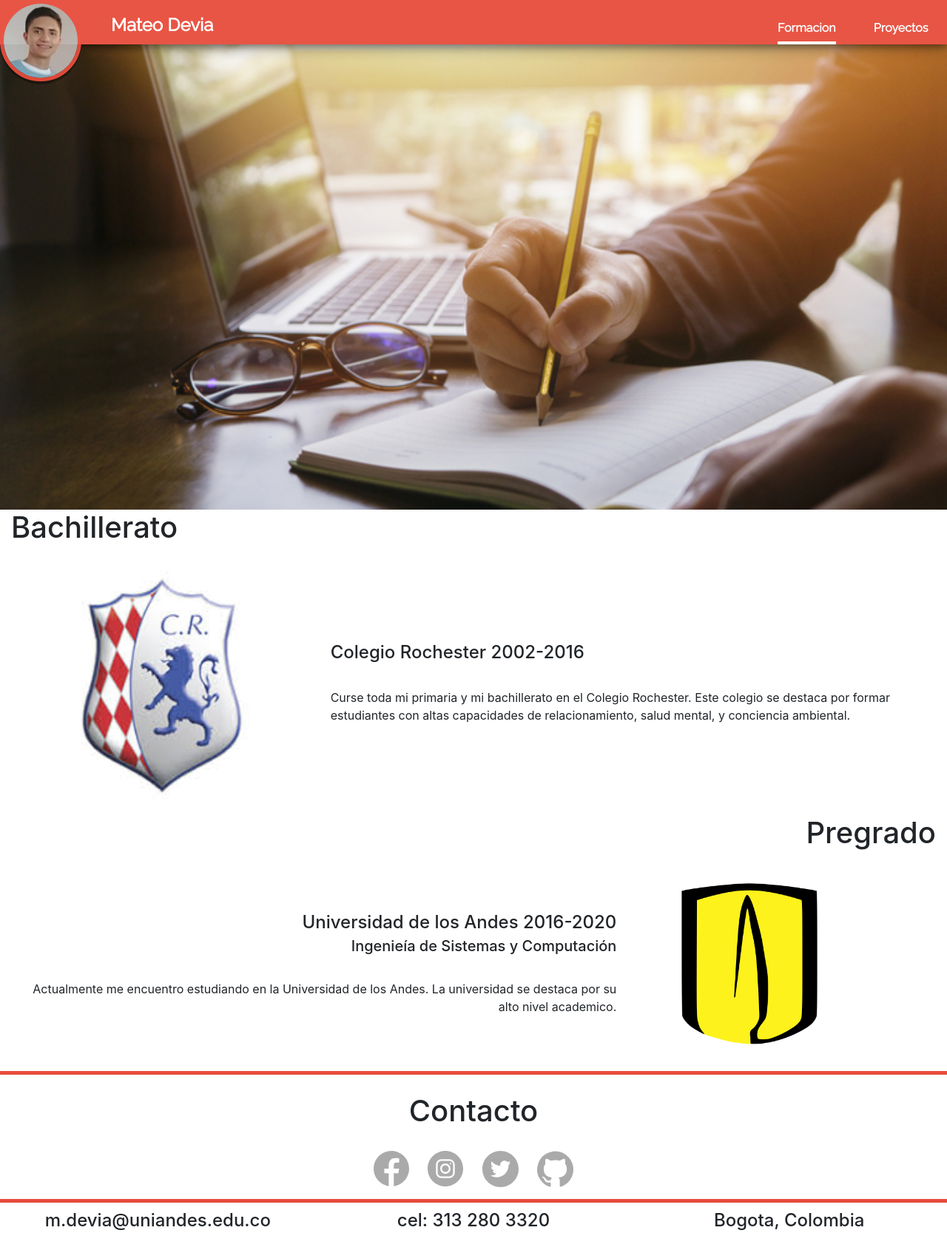
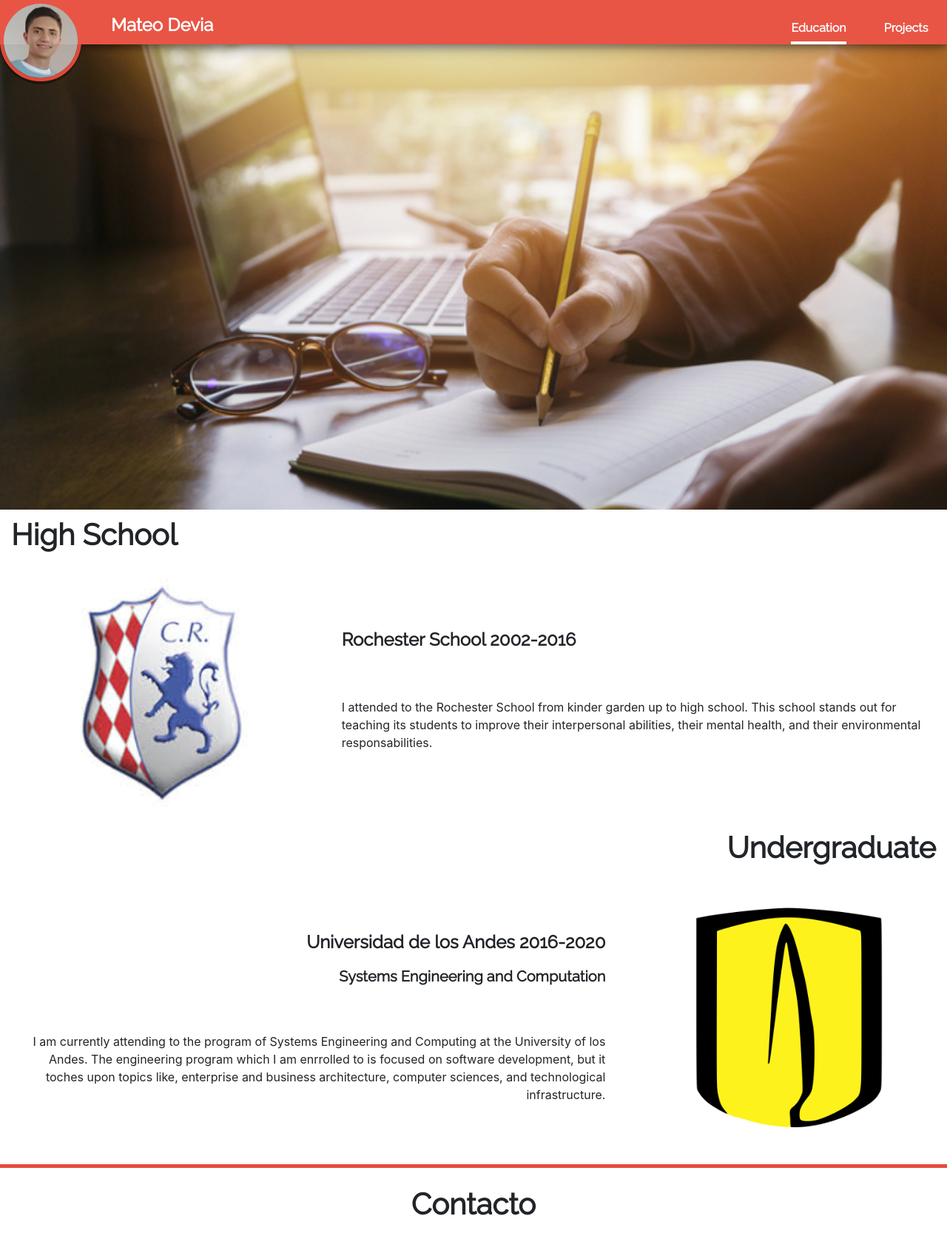
Before and after one commit to mateodevia/homePage, a plain HTML site: page formacion.html in a window 1280 px wide. Shown: the top 1667 px of the page at 74% size. Drawn offline with nearby package versions, Linux system fonts and the light colour scheme.

Commit message:
text done

```diff
--- a/formacion.html
+++ b/formacion.html
@@ -22,6 +22,7 @@
     <div id="rectangulo">
       <!-- El boton para celulares -->
       <button id="boton" onClick="handleClick()">☰</button>
+      <!-- El boton para celulares -->
       <a href="./index.html">
         <img class='logo' src="media/miFoto.jpeg" alt="Profile Picture" />
       </a>
@@ -33,74 +34,83 @@
       <nav id='navHorizontal'>
         <ul class='titulosHorizontal'>
           <li class="titulo">
-            <a id="formacion1" href="./formacion.html">Formacion</a>
+            <a id="formacion1" href="./formacion.html">Education</a>
           </li>
           <li class="titulo">
-            <a id="proyectos1" href="./proyectos.html">Proyectos</a>
+            <a id="proyectos1" href="./proyectos.html">Projects</a>
+          </li>
+        </ul>
+      </nav>
+      <!-- Nav para computadores -->
+
+      <!-- Nav para celulares -->
+      <nav id="navVertical">
+        <ul class='titulosVertical'>
+          <li id="formacion2" class="titulo">
+            <a href="./formacion.html">Education</a>
+          </li>
+          <li id="proyectos2" class="titulo">
+            <a href="./proyectos.html">Projects</a>
           </li>
         </ul>
       </nav>
       <!-- Nav para celulares -->
-      <nav id="navVertical">
-        <ul class='titulosVertical'>
-          <li id="formacion2" class="titulo">
-            <a href="./formacion.html">Formacion</a>
-          </li>
-          <li id="proyectos2" class="titulo">
-            <a href="./proyectos.html">Proyectos</a>
-          </li>
-        </ul>
-      </nav>
     </div>
   </div>
+  <!-- Navbar -->
 
 
-  <!-- Formacion Academica -->
+  <!-- Education -->
   <div>
     <img class="panel" src="media/formacion.jpg" alt="Academic Image">
   </div>
   <div class="container-fluid primera">
-    <h1>Bachillerato</h1>
+    <h1>High School</h1>
     <div class="row">
       <img class="col-12 col-sm-4 col-md-4 col-lg-4 imagen" src=" media/rochester.jpg" alt="Rochester School's Logo">
       <div class="col-12 col-sm-8 col-md-8 col-lg-8 centradoVertical">
         <div>
-          <h2 class="texto">Colegio Rochester 2002-2016</h2>
+          <h2 class="texto">Rochester School 2002-2016</h2>
           <br>
-          <p class="texto">Curse toda mi primaria y mi bachillerato en el Colegio Rochester. Este colegio se destaca
-            por
-            formar estudiantes con altas capacidades de relacionamiento, salud mental, y conciencia ambiental.
+          <p class="texto">I attended to the Rochester School from kinder garden up to high school. This school stands
+            out for teaching its students to improve their interpersonal abilities, their mental health, and their
+            environmental responsabilities.
           </p>
         </div>
       </div>
     </div>
-    <h1 class="derecha">Pregrado</h1>
+    <h1 class="derecha">Undergraduate</h1>
     <div class="row">
       <div class="col-12 col-sm-8 col-md-8 col-lg-8 centradoVertical derecha grande">
         <div>
           <h2 class="texto">Universidad de los Andes 2016-2020</h2>
-          <h5 class="texto">Ingenieía de Sistemas y Computación</h5>
+          <h5 class="texto">Systems Engineering and Computation</h5>
           <br>
-          <p class="texto">Actualmente me encuentro estudiando en la Universidad de los Andes. La universidad se
-            destaca
-            por su alto nivel academico.
+          <p class="texto">I am currently attending to the program of Systems Engineering and Computing at the
+            University of los Andes. The engineering program which I am enrrolled to is focused on software development,
+            but
+            it toches upon topics like, enterprise and business architecture, computer sciences, and technological
+            infrastructure.
           </p>
         </div>
       </div>
-      <img class="col-12 col-sm-3 col-md-3 col-lg-3 imagen" src=" media/andes.png" alt="Universidad de los Andes Logo">
+      <img class="col-12 col-sm-4 col-md-4 col-lg-4 imagen" src=" media/andes.png" alt="Universidad de los Andes Logo">
       <div class="col-12 col-sm-9 col-md-9 col-lg-9 centradoVertical derecha chiquito">
         <div>
           <h2 class="texto">Universidad de los Andes 2016-2020</h2>
-          <h5 class="texto">Ingenieía de Sistemas y Computación</h5>
+          <h5 class="texto">Systems Engineering and Computation</h5>
           <br>
-          <p class="texto">Actualmente me encuentro estudiando en la Universidad de los Andes. La universidad se
-            destaca
-            por su alto nivel academico.
+          <p class="texto">I am currently attending to the program of Systems Engineering and Computing at the
+            University of los Andes. The engineering program which I am enrrolled to is focused on software development,
+            but
+            it toches upon topics like, enterprise and business architecture, computer sciences, and technological
+            infrastructure.
           </p>
         </div>
       </div>
     </div>
   </div>
+  <!-- Education -->
 
 
   <!-- Contacto -->
@@ -141,6 +151,7 @@
     </div>
   </div>
 
+
 </body>
 
 </html>
--- a/styles/formacion.css
+++ b/styles/formacion.css
@@ -1,6 +1,8 @@
 .imagen {
   z-index: -1;
   height: 100%;
+  text-align: center;
+  align-items: center;
 }
 
 .centradoVertical {
@@ -9,7 +11,8 @@
 }
 
 .texto {
-  margin: 5px;
+  margin: 20px;
+  justify-content: baseline;
 }
 
 .chiquito {
@@ -18,6 +21,9 @@
 
 .derecha {
   text-align: right;
+}
+h1 {
+  margin-top: 10px;
 }
 
 @media only screen and (max-width: 576px) {
--- a/styles/index.css
+++ b/styles/index.css
@@ -2,7 +2,7 @@ body {
   margin: 0px;
 }
 .panel{
-  width: 100vw;
+  width: 100%;
   z-index: -1;
 }
 
@@ -11,3 +11,8 @@ body {
   margin: 25px;
   margin-bottom: 30px;
 }
+
+.h1, .h2, .h3, .h4, .h5, .h6, h1, h2, h3, h4, h5, h6 {
+  font-family: 'Raleway', sans-serif;
+  font-weight: bold;
+}
```
Also changed, not shown: index.html (+37 -27 lines), proyectos.html (+44 -34 lines).
